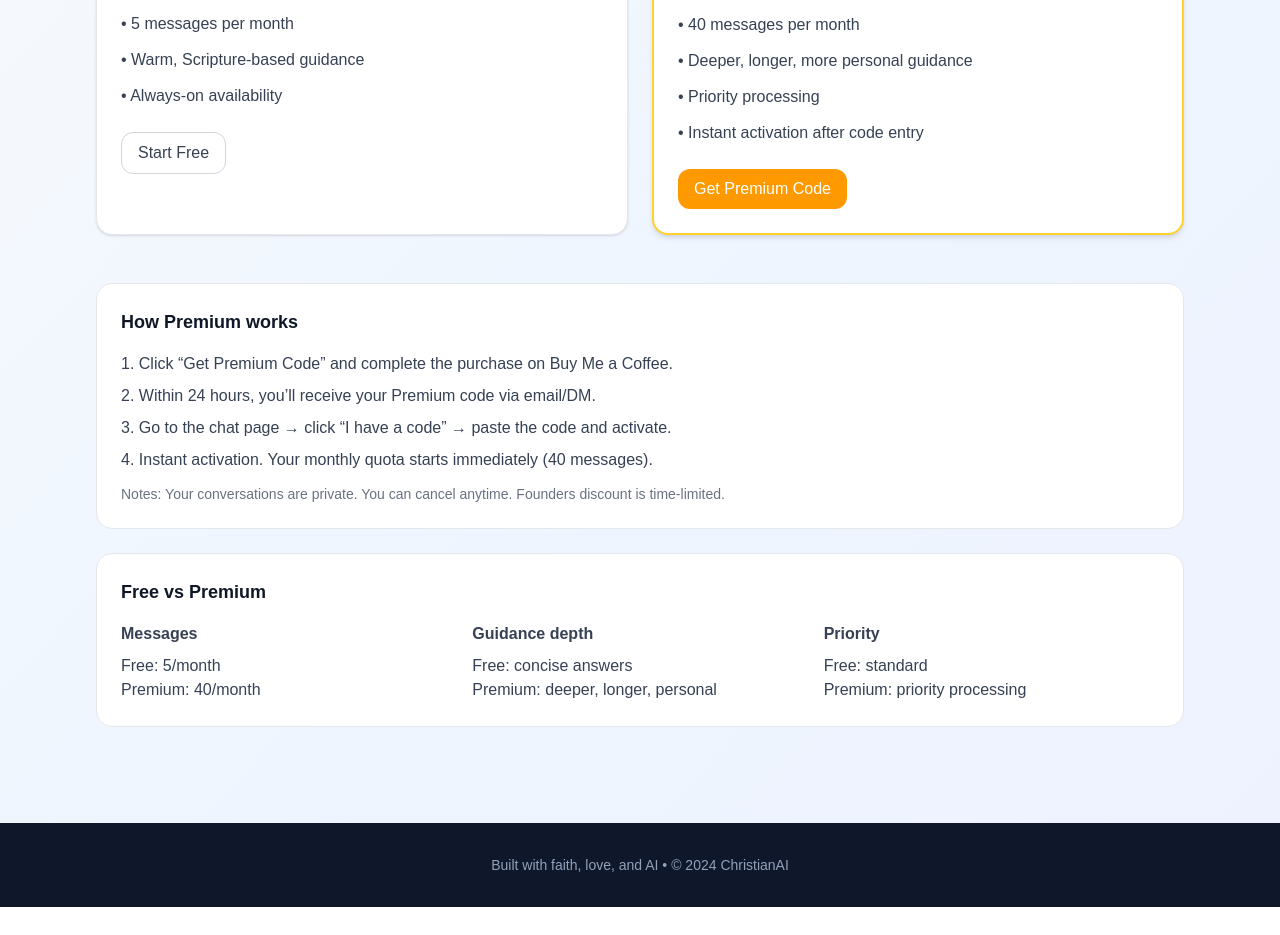
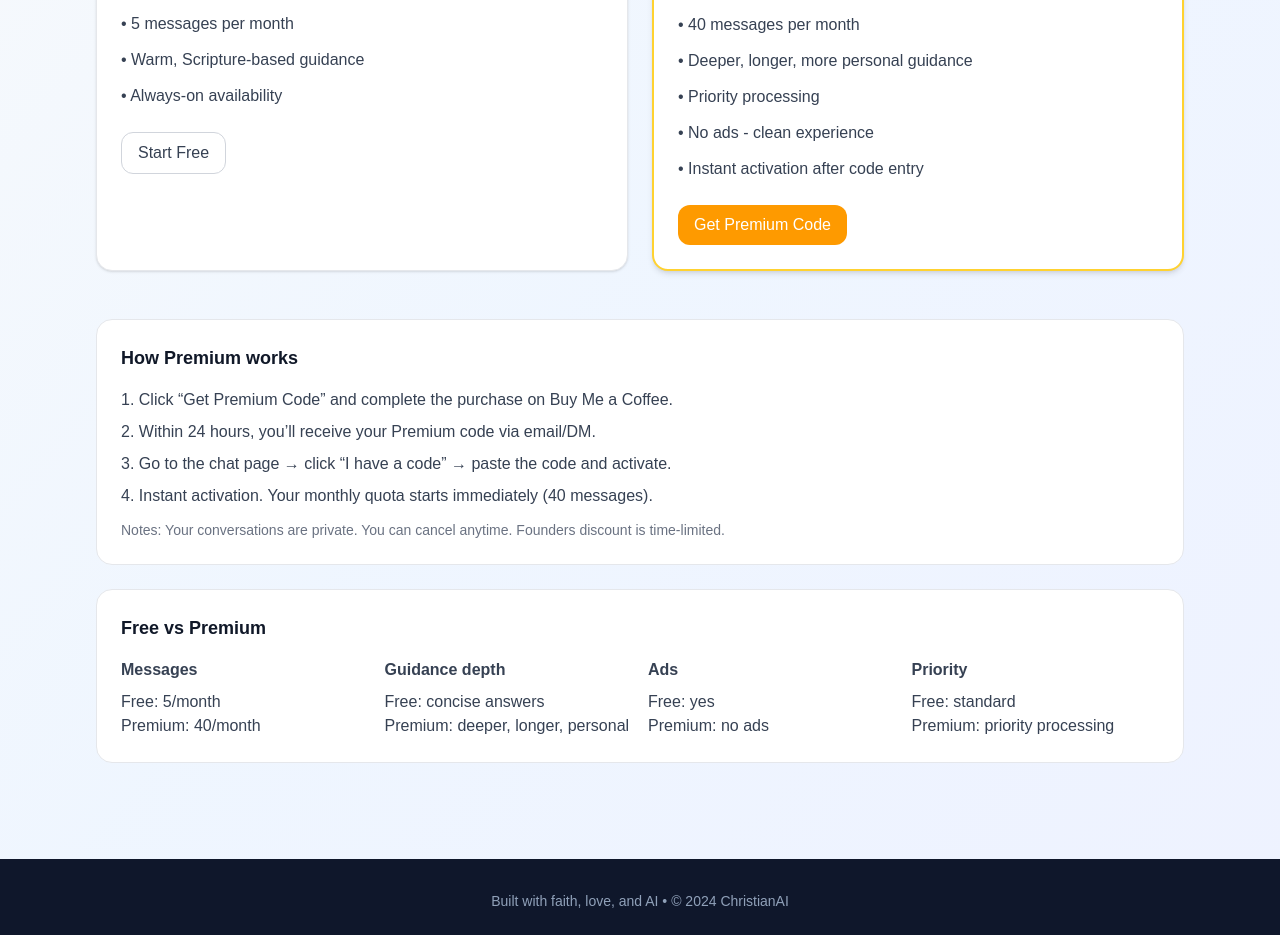
Before and after one commit to ysfalpe/bommmmmb, a Next.js app: page /pricing in a window 1280 px wide. Shown: the part 460-1395 px from the top of the page. Before the commit the page ends 1367 px from the top, so only its background shows below. Built offline with nearby package versions, Linux system fonts and the light colour scheme.

Commit message:
feat: add AdSense for non-premium users and update pricing with no-ads feature

```diff
--- a/src/app/chat/page.tsx
+++ b/src/app/chat/page.tsx
@@ -2,6 +2,7 @@
 
 import { useState, useEffect, useRef } from 'react';
 import Link from 'next/link';
+import Script from 'next/script';
 
 interface Message {
   id: string;
@@ -422,6 +423,15 @@ export default function ChatPage() {
 
   return (
     <div className="min-h-[100dvh] bg-gradient-to-br from-slate-50 via-blue-50 to-indigo-50">
+      {/* AdSense Script - Only for non-premium users */}
+      {!isPremium && (
+        <Script
+          async
+          src="https://pagead2.googlesyndication.com/pagead/js/adsbygoogle.js?client=ca-pub-8992984301647508"
+          crossOrigin="anonymous"
+          strategy="afterInteractive"
+        />
+      )}
       {/* Header */}
       <header className="bg-white/80 backdrop-blur-md border-b border-gray-100 sticky top-0 z-50">
         <nav className="max-w-6xl mx-auto px-6 lg:px-8">
--- a/src/app/layout.tsx
+++ b/src/app/layout.tsx
@@ -1,7 +1,7 @@
 import type { Metadata } from "next";
 import { Geist, Geist_Mono } from "next/font/google";
 import "./globals.css";
-import { Analytics } from "@vercel/analytics/react"
+import { Analytics } from "@vercel/analytics/react";
 
 const geistSans = Geist({
   variable: "--font-geist-sans",
--- a/src/app/pricing/page.tsx
+++ b/src/app/pricing/page.tsx
@@ -66,6 +66,7 @@ export default function PricingPage() {
               <li>• 40 messages per month</li>
               <li>• Deeper, longer, more personal guidance</li>
               <li>• Priority processing</li>
+              <li>• No ads - clean experience</li>
               <li>• Instant activation after code entry</li>
             </ul>
             <a
@@ -94,7 +95,7 @@ export default function PricingPage() {
         {/* Free vs Premium quick table */}
         <div className="mt-6 bg-white rounded-2xl border border-gray-200 p-6">
           <h3 className="text-lg font-semibold text-gray-900 mb-4">Free vs Premium</h3>
-          <div className="grid md:grid-cols-3 gap-4 text-gray-700">
+          <div className="grid md:grid-cols-4 gap-4 text-gray-700">
             <div>
               <div className="font-semibold mb-2">Messages</div>
               <div>Free: 5/month</div>
@@ -104,6 +105,11 @@ export default function PricingPage() {
               <div className="font-semibold mb-2">Guidance depth</div>
               <div>Free: concise answers</div>
               <div>Premium: deeper, longer, personal</div>
+            </div>
+            <div>
+              <div className="font-semibold mb-2">Ads</div>
+              <div>Free: yes</div>
+              <div>Premium: no ads</div>
             </div>
             <div>
               <div className="font-semibold mb-2">Priority</div>
```
